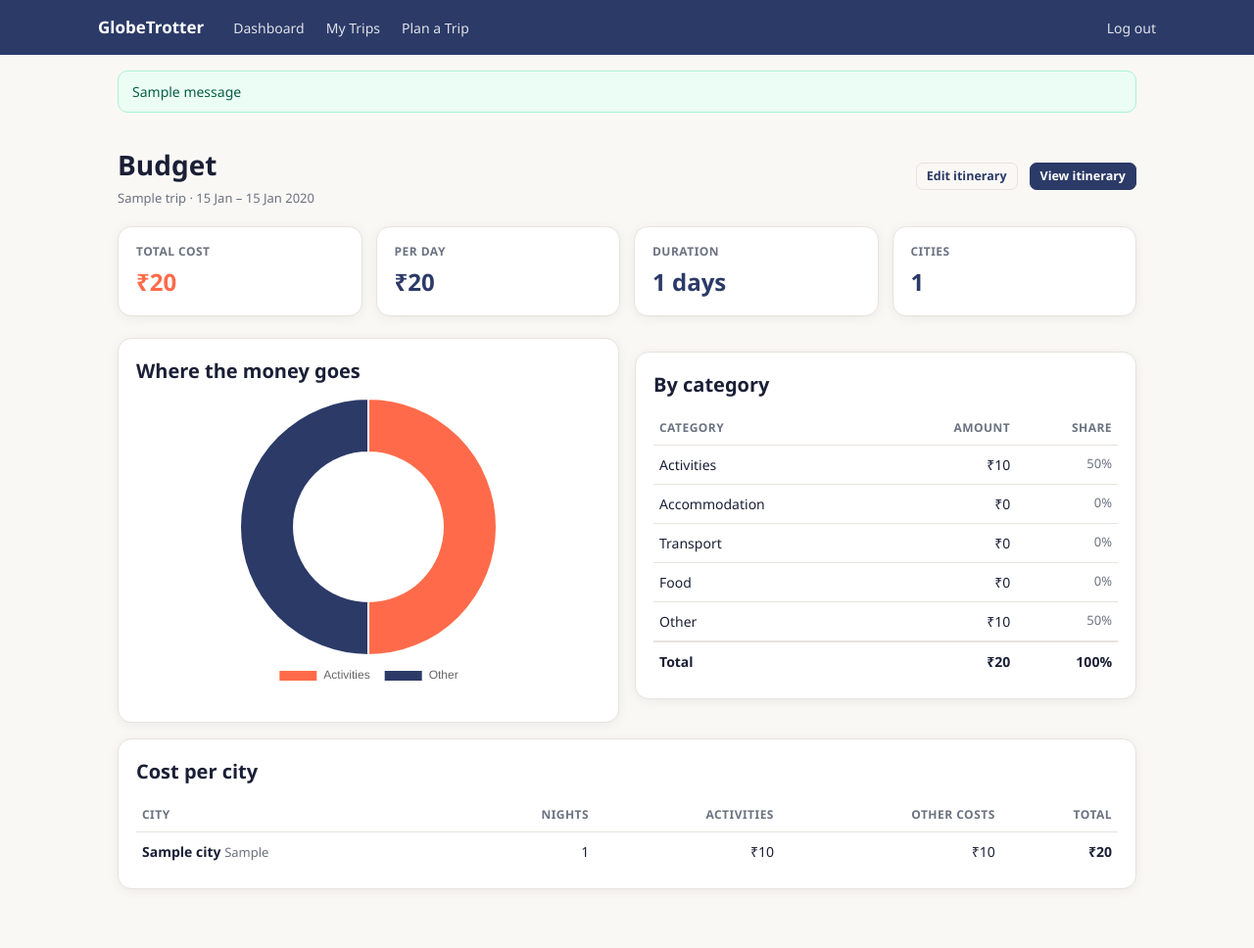
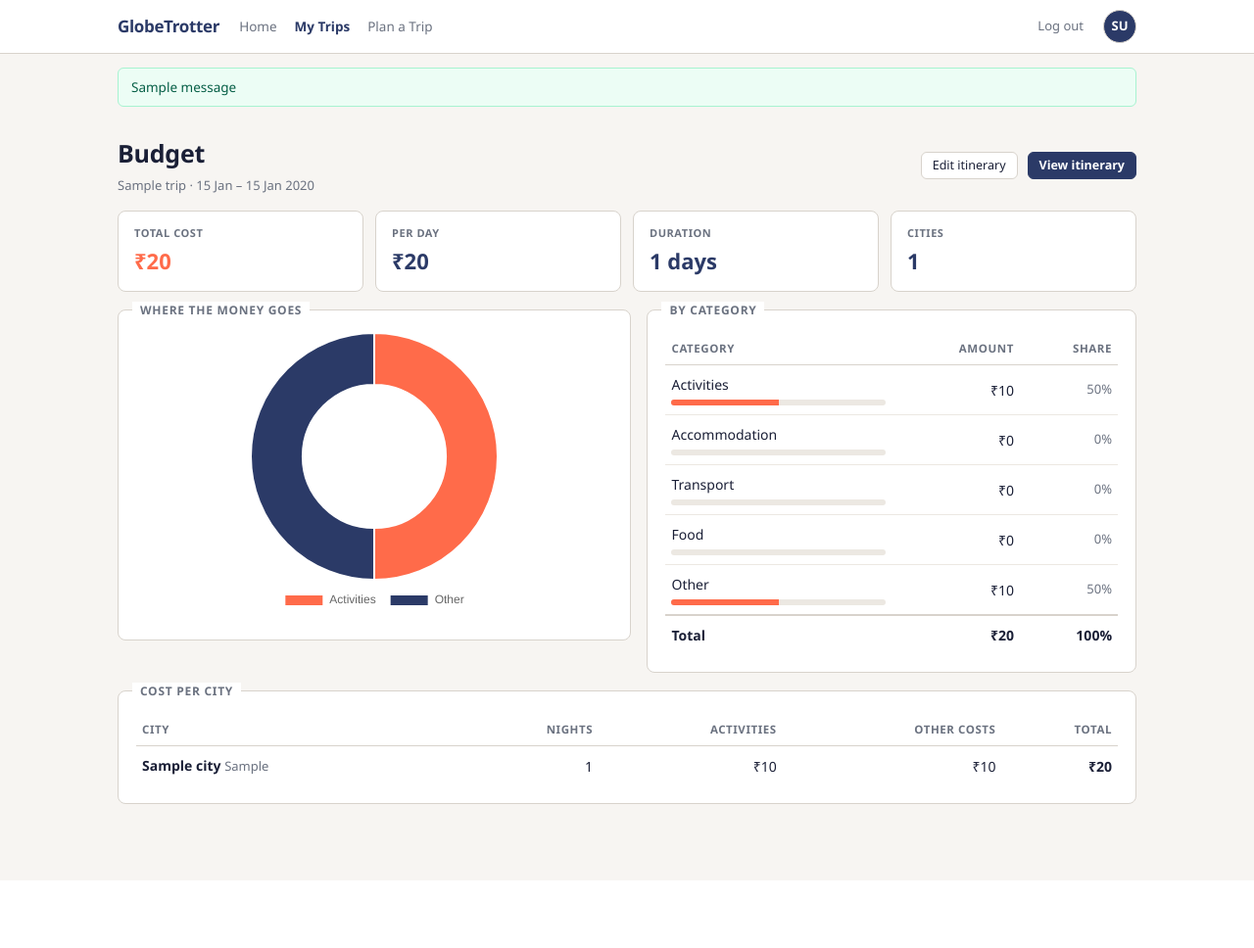
Before and after one commit to Kaustubh-Shekhar/Globe-Trotter-Odoo-2026, a Flask app: page /trips/1/budget in a window 1280 px wide. Shown: the whole page at 98% size. After the commit the page ends 899 px from the top, so only its background shows below. Run offline with Flask 3, Linux system fonts and the light colour scheme; the visitor is signed in with stand-in values (Sample User, id 1); tables that the repository leaves empty hold one stand-in row (values such as "Sample post"); one stand-in notice (Sample message) is shown.

Commit message:
design: wireframe layout system, topbar with avatar, restyle budget page

```diff
--- a/app.py
+++ b/app.py
@@ -1,3 +1,5 @@
+import os
+
 from flask import Flask, render_template
 from extensions import db
 
@@ -34,6 +36,22 @@ register_if_ready("route.itinerary", "itinerary_bp")
 register_if_ready("route.share", "share_bp")
 
 
+@app.context_processor
+def inject_nav_user():
+    """Makes the logged-in user available to every template (base.html avatar)
+    without each blueprint having to pass it in."""
+    from helpers import current_user
+    user = current_user()
+    initials = "?"
+    if user:
+        first = (user.first_name or "")[:1]
+        last = (user.last_name or "")[:1]
+        if last == "-":
+            last = ""
+        initials = (first + last).upper() or "?"
+    return {"nav_user": user, "nav_initials": initials}
+
+
 @app.route("/")
 def home():
     return render_template("auth.html")
@@ -44,4 +62,6 @@ with app.app_context():
 
 
 if __name__ == "__main__":
-    app.run(debug=True)
+    # honours PORT when something else already holds 5000; plain
+    # `python app.py` still comes up on the usual http://127.0.0.1:5000
+    app.run(debug=True, port=int(os.environ.get("PORT", 5000)))
--- a/static/css/style.css
+++ b/static/css/style.css
@@ -1,16 +1,20 @@
-/* GlobeTrotter — global variables + shared components.
-   FROZEN. Page-specific CSS goes in the template's {% block styles %}. */
+/* GlobeTrotter — global design system.
+   Layout language follows the project wireframes: a thin-bordered "GlobeTrotter"
+   top bar with an avatar, fieldset-style section boxes with the label sitting on
+   the border, a search + Group by / Filter / Sort by toolbar on every list
+   screen, and plain boxy cards. */
 
 :root {
-  --bg: #FAF8F5;
+  --bg: #F7F5F2;
   --card: #FFFFFF;
   --primary: #2B3A67;
   --accent: #FF6B4A;
   --text: #1A1F36;
   --muted: #6B7280;
-  --line: #E7E3DD;
-  --radius: 14px;
-  --shadow: 0 2px 12px rgba(0, 0, 0, .06);
+  --line: #D8D3CC;
+  --line-soft: #ECE8E2;
+  --radius: 8px;
+  --shadow: 0 1px 3px rgba(0, 0, 0, .05);
 }
 
 * { box-sizing: border-box; }
@@ -20,68 +24,125 @@ body {
   background: var(--bg);
   color: var(--text);
   font-family: "Segoe UI", system-ui, -apple-system, sans-serif;
-  font-size: 15px;
+  font-size: 14.5px;
   line-height: 1.5;
 }
 
 a { color: var(--primary); text-decoration: none; }
 a:hover { text-decoration: underline; }
 
-h1 { font-size: 28px; margin: 0 0 4px; }
-h2 { font-size: 20px; margin: 0 0 12px; }
-h3 { font-size: 16px; margin: 0 0 8px; }
+h1 { font-size: 25px; margin: 0 0 4px; letter-spacing: -.01em; }
+h2 { font-size: 18px; margin: 0 0 12px; }
+h3 { font-size: 15.5px; margin: 0 0 6px; }
+
+/* ---------- top bar (present on every wireframe screen) ---------- */
+
+.topbar {
+  background: var(--card);
+  border-bottom: 1px solid var(--line);
+}
+
+.topbar-inner {
+  max-width: 1080px;
+  margin: 0 auto;
+  height: 54px;
+  padding: 0 20px;
+  display: flex;
+  align-items: center;
+  gap: 20px;
+}
+
+.topbar .brand {
+  font-size: 17px;
+  font-weight: 700;
+  color: var(--primary);
+  letter-spacing: -.02em;
+}
+.topbar .brand:hover { text-decoration: none; }
+
+.topbar nav { display: flex; gap: 18px; }
+.topbar nav a { color: var(--muted); font-size: 13.5px; font-weight: 500; }
+.topbar nav a:hover { color: var(--primary); text-decoration: none; }
+.topbar nav a.active { color: var(--primary); font-weight: 600; }
+
+.topbar .spacer { flex: 1; }
+
+.avatar {
+  width: 34px; height: 34px;
+  border-radius: 50%;
+  border: 1px solid var(--line);
+  background: var(--primary);
+  color: #fff;
+  display: flex; align-items: center; justify-content: center;
+  font-size: 13px; font-weight: 700;
+  flex: none;
+}
+.avatar:hover { text-decoration: none; color: #fff; }
+
+.avatar-lg {
+  width: 88px; height: 88px;
+  border-radius: 50%;
+  border: 1px solid var(--line);
+  background: var(--line-soft);
+  color: var(--muted);
+  display: flex; align-items: center; justify-content: center;
+  font-size: 12px;
+  margin: 0 auto 18px;
+  overflow: hidden;
+}
+.avatar-lg img { width: 100%; height: 100%; object-fit: cover; }
 
 /* ---------- layout ---------- */
 
-.container {
-  max-width: 1080px;
-  margin: 0 auto;
-  padding: 24px 20px 60px;
+.container { max-width: 1080px; margin: 0 auto; padding: 22px 20px 60px; }
+
+.grid { display: grid; grid-template-columns: repeat(auto-fill, minmax(190px, 1fr)); gap: 14px; }
+.grid-3 { display: grid; grid-template-columns: repeat(auto-fill, minmax(260px, 1fr)); gap: 14px; }
+.two-col { display: grid; grid-template-columns: 1fr 1fr; gap: 12px; }
+@media (max-width: 560px) { .two-col { grid-template-columns: 1fr; } }
+
+.row { display: flex; align-items: center; gap: 10px; flex-wrap: wrap; }
+.spread { display: flex; align-items: center; justify-content: space-between; gap: 12px; flex-wrap: wrap; }
+
+.muted { color: var(--muted); font-size: 13px; }
+.stack > * + * { margin-top: 14px; }
+
+/* ---------- section box (wireframe: label sits on the top border) ---------- */
+
+.section {
+  position: relative;
+  background: var(--card);
+  border: 1px solid var(--line);
+  border-radius: var(--radius);
+  padding: 22px 18px 18px;
+  margin-bottom: 18px;
 }
 
-.grid {
-  display: grid;
-  grid-template-columns: repeat(auto-fill, minmax(260px, 1fr));
-  gap: 16px;
+.section > .section-title {
+  position: absolute;
+  top: -9px;
+  left: 14px;
+  background: var(--card);
+  padding: 0 8px;
+  font-size: 12px;
+  font-weight: 700;
+  text-transform: uppercase;
+  letter-spacing: .06em;
+  color: var(--muted);
 }
 
-.row {
+/* ---------- toolbar: search + Group by / Filter / Sort by ---------- */
+
+.toolbar {
   display: flex;
+  gap: 8px;
   align-items: center;
-  gap: 12px;
-}
-
-.spread {
-  display: flex;
-  align-items: center;
-  justify-content: space-between;
-  gap: 12px;
+  margin-bottom: 16px;
   flex-wrap: wrap;
 }
-
-.muted { color: var(--muted); font-size: 13px; }
-
-/* ---------- nav ---------- */
-
-.nav {
-  background: var(--primary);
-  color: #fff;
-  padding: 0 20px;
-}
-
-.nav-inner {
-  max-width: 1080px;
-  margin: 0 auto;
-  height: 56px;
-  display: flex;
-  align-items: center;
-  gap: 22px;
-}
-
-.nav a { color: #fff; opacity: .85; font-size: 14px; }
-.nav a:hover { opacity: 1; text-decoration: none; }
-.nav .brand { font-weight: 700; font-size: 17px; opacity: 1; margin-right: 8px; }
-.nav .spacer { flex: 1; }
+.toolbar .search { flex: 1; min-width: 200px; }
+.toolbar select.input, .toolbar .btn { width: auto; flex: none; }
+.toolbar select.input { font-size: 13px; padding: 7px 10px; }
 
 /* ---------- card ---------- */
 
@@ -90,12 +151,32 @@ h3 { font-size: 16px; margin: 0 0 8px; }
   border: 1px solid var(--line);
   border-radius: var(--radius);
   box-shadow: var(--shadow);
-  padding: 18px;
+  padding: 16px;
+}
+.card + .card { margin-top: 12px; }
+
+.card-img {
+  width: 100%; height: 120px; object-fit: cover;
+  border-radius: 5px; margin-bottom: 10px; display: block;
+  background: var(--line-soft);
 }
 
-.card + .card { margin-top: 14px; }
-.card-img { width: 100%; height: 140px; object-fit: cover;
-            border-radius: 10px; margin-bottom: 10px; display: block; }
+.tile {
+  background: var(--card);
+  border: 1px solid var(--line);
+  border-radius: var(--radius);
+  overflow: hidden;
+}
+.tile img { width: 100%; height: 104px; object-fit: cover; display: block; background: var(--line-soft); }
+.tile .tile-body { padding: 10px 12px; }
+.tile .tile-body h3 { margin: 0 0 2px; font-size: 14px; }
+
+.placeholder-img {
+  width: 100%; height: 104px;
+  background: linear-gradient(135deg, var(--primary), #4a5b93);
+  display: flex; align-items: center; justify-content: center;
+  color: #fff; font-size: 24px;
+}
 
 /* ---------- buttons ---------- */
 
@@ -104,77 +185,78 @@ h3 { font-size: 16px; margin: 0 0 8px; }
   background: var(--primary);
   color: #fff;
   border: 1px solid var(--primary);
-  border-radius: 9px;
-  padding: 9px 16px;
-  font-size: 14px;
+  border-radius: 6px;
+  padding: 8px 15px;
+  font-size: 13.5px;
   font-weight: 600;
+  font-family: inherit;
   cursor: pointer;
-  text-decoration: none;
   line-height: 1.3;
 }
 .btn:hover { opacity: .9; text-decoration: none; color: #fff; }
 
 .btn-accent { background: var(--accent); border-color: var(--accent); }
 
-.btn-ghost {
-  background: transparent;
-  color: var(--primary);
-  border: 1px solid var(--line);
-}
+.btn-ghost { background: var(--card); color: var(--text); border: 1px solid var(--line); font-weight: 500; }
 .btn-ghost:hover { color: var(--primary); border-color: var(--primary); }
 
-.btn-sm { padding: 5px 10px; font-size: 12.5px; border-radius: 7px; }
+.btn-sm { padding: 5px 11px; font-size: 12.5px; }
+.btn-block { display: block; width: 100%; text-align: center; }
 .btn-danger { background: #DC2626; border-color: #DC2626; }
 
 /* ---------- forms ---------- */
 
 .input, select.input, textarea.input {
   width: 100%;
-  background: #fff;
+  background: var(--card);
   border: 1px solid var(--line);
-  border-radius: 9px;
-  padding: 9px 12px;
+  border-radius: 6px;
+  padding: 8px 11px;
   font-size: 14px;
   font-family: inherit;
   color: var(--text);
 }
-.input:focus { outline: 2px solid rgba(43, 58, 103, .25); border-color: var(--primary); }
+.input::placeholder { color: #A8A29B; }
+.input:focus { outline: none; border-color: var(--primary); box-shadow: 0 0 0 3px rgba(43,58,103,.10); }
+textarea.input { resize: vertical; }
 
-label { display: block; font-size: 13px; font-weight: 600; margin-bottom: 5px; }
+label { display: block; font-size: 12.5px; font-weight: 600; margin-bottom: 4px; color: var(--text); }
 .field { margin-bottom: 12px; }
 
 /* ---------- badge ---------- */
 
 .badge {
   display: inline-block;
-  background: rgba(43, 58, 103, .08);
-  color: var(--primary);
-  border-radius: 999px;
-  padding: 3px 10px;
-  font-size: 12px;
+  background: var(--line-soft);
+  color: var(--muted);
+  border-radius: 4px;
+  padding: 2px 8px;
+  font-size: 11.5px;
   font-weight: 600;
 }
-.badge-accent { background: rgba(255, 107, 74, .12); color: var(--accent); }
+.badge-accent { background: rgba(255,107,74,.12); color: #C2410C; }
+.badge-ok { background: rgba(16,185,129,.12); color: #047857; }
+.badge-live { background: rgba(43,58,103,.10); color: var(--primary); }
 
 /* ---------- flash ---------- */
 
-.flashes { max-width: 1080px; margin: 16px auto 0; padding: 0 20px; }
-
-.flash {
-  border-radius: 10px;
-  padding: 10px 14px;
-  font-size: 14px;
-  margin-bottom: 8px;
-  border: 1px solid;
-}
+.flashes { max-width: 1080px; margin: 14px auto 0; padding: 0 20px; }
+.flash { border-radius: 6px; padding: 9px 13px; font-size: 13.5px; margin-bottom: 7px; border: 1px solid; }
 .flash-success { background: #ECFDF5; border-color: #A7F3D0; color: #065F46; }
 .flash-error   { background: #FEF2F2; border-color: #FECACA; color: #991B1B; }
 .flash-info    { background: #EFF6FF; border-color: #BFDBFE; color: #1E40AF; }
 
-/* ---------- empty state ---------- */
+/* ---------- misc ---------- */
 
-.empty {
-  text-align: center;
-  padding: 40px 20px;
-  color: var(--muted);
+.empty { text-align: center; padding: 34px 20px; color: var(--muted); }
+
+table.data { width: 100%; border-collapse: collapse; font-size: 14px; }
+table.data th {
+  text-align: left; font-size: 11.5px; text-transform: uppercase;
+  letter-spacing: .05em; color: var(--muted); padding: 8px 6px;
+  border-bottom: 1px solid var(--line);
 }
+table.data td { padding: 9px 6px; border-bottom: 1px solid var(--line-soft); }
+table.data tr:last-child td { border-bottom: none; }
+table.data .num { text-align: right; font-variant-numeric: tabular-nums; }
+table.data tfoot td { font-weight: 700; border-top: 2px solid var(--line); }
--- a/templates/base.html
+++ b/templates/base.html
@@ -13,21 +13,24 @@
      BuildError on EVERY page until that blueprint exists, and base.html is
      shared by both of us. Literal paths match the route contract and never
      break mid-build. Use url_for() normally inside page templates. -->
-<nav class="nav">
-    <div class="nav-inner">
+<header class="topbar">
+    <div class="topbar-inner">
         <a class="brand" href="/dashboard">GlobeTrotter</a>
-        {% if session.get('user_id') %}
-            <a href="/dashboard">Dashboard</a>
-            <a href="/trips">My Trips</a>
-            <a href="/trips/new">Plan a Trip</a>
+        {% if nav_user %}
+            <nav>
+                <a href="/dashboard" class="{{ 'active' if active == 'dashboard' }}">Home</a>
+                <a href="/trips" class="{{ 'active' if active == 'trips' }}">My Trips</a>
+                <a href="/trips/new" class="{{ 'active' if active == 'new' }}">Plan a Trip</a>
+            </nav>
             <span class="spacer"></span>
-            <a href="/auth/logout">Log out</a>
+            <a href="/auth/logout" class="muted" style="font-size:13px">Log out</a>
+            <span class="avatar" title="{{ nav_user.first_name }} {{ nav_user.last_name }}">{{ nav_initials }}</span>
         {% else %}
             <span class="spacer"></span>
-            <a href="/">Log in</a>
+            <a href="/" class="muted" style="font-size:13px">Log in</a>
         {% endif %}
     </div>
-</nav>
+</header>
 
 {% with messages = get_flashed_messages(with_categories=true) %}
     {% if messages %}
--- a/templates/budget.html
+++ b/templates/budget.html
@@ -1,34 +1,27 @@
 {% extends "base.html" %}
 {% block title %}Budget — {{ trip.name }}{% endblock %}
+{% set active = 'trips' %}
 
 {% block styles %}
 <style>
-    .stat-row { display: grid; grid-template-columns: repeat(auto-fit, minmax(170px, 1fr)); gap: 14px; margin-bottom: 22px; }
-    .stat { background: var(--card); border: 1px solid var(--line); border-radius: var(--radius);
-            box-shadow: var(--shadow); padding: 16px 18px; }
-    .stat .label { font-size: 12px; text-transform: uppercase; letter-spacing: .04em; color: var(--muted); font-weight: 600; }
-    .stat .value { font-size: 24px; font-weight: 700; margin-top: 4px; color: var(--primary); }
+    .stat-row { display: grid; grid-template-columns: repeat(auto-fit, minmax(150px, 1fr)); gap: 12px; margin-bottom: 18px; }
+    .stat { background: var(--card); border: 1px solid var(--line); border-radius: var(--radius); padding: 14px 16px; }
+    .stat .label { font-size: 11px; text-transform: uppercase; letter-spacing: .05em; color: var(--muted); font-weight: 700; }
+    .stat .value { font-size: 22px; font-weight: 700; margin-top: 3px; color: var(--primary); }
     .stat.accent .value { color: var(--accent); }
 
-    .split { display: grid; grid-template-columns: 1fr 1fr; gap: 16px; align-items: start; }
-    @media (max-width: 780px) { .split { grid-template-columns: 1fr; } }
+    .split { display: grid; grid-template-columns: 1.05fr 1fr; gap: 16px; align-items: start; }
+    @media (max-width: 820px) { .split { grid-template-columns: 1fr; } }
 
-    .chart-wrap { position: relative; height: 300px; }
-
-    table.money { width: 100%; border-collapse: collapse; font-size: 14px; }
-    table.money th { text-align: left; font-size: 12px; text-transform: uppercase;
-                     letter-spacing: .04em; color: var(--muted); padding: 8px 6px;
-                     border-bottom: 1px solid var(--line); }
-    table.money td { padding: 9px 6px; border-bottom: 1px solid var(--line); }
-    table.money tr:last-child td { border-bottom: none; }
-    table.money .num { text-align: right; font-variant-numeric: tabular-nums; }
-    table.money tfoot td { font-weight: 700; border-top: 2px solid var(--line); }
+    .chart-wrap { position: relative; height: 290px; }
+    .bar { height: 6px; background: var(--line-soft); border-radius: 3px; overflow: hidden; margin-top: 5px; }
+    .bar span { display: block; height: 100%; background: var(--accent); }
 </style>
 {% endblock %}
 
 {% block content %}
 
-<div class="spread" style="margin-bottom:18px">
+<div class="spread" style="margin-bottom:16px">
     <div>
         <h1>Budget</h1>
         <p class="muted" style="margin:0">
@@ -65,24 +58,29 @@
 
 <div class="split">
 
-    <div class="card">
-        <h2>Where the money goes</h2>
+    <div class="section">
+        <span class="section-title">Where the money goes</span>
         <div class="chart-wrap">
             <canvas id="budgetChart" data-trip-id="{{ trip.id }}"></canvas>
         </div>
-        <p class="muted" id="chartEmpty" style="text-align:center"></p>
+        <p class="muted" id="chartEmpty" style="text-align:center;margin:6px 0 0"></p>
     </div>
 
-    <div class="card">
-        <h2>By category</h2>
-        <table class="money">
+    <div class="section">
+        <span class="section-title">By category</span>
+        <table class="data">
             <thead>
                 <tr><th>Category</th><th class="num">Amount</th><th class="num">Share</th></tr>
             </thead>
             <tbody>
                 {% for category, amount in by_category.items() %}
                     <tr>
-                        <td>{{ category }}</td>
+                        <td>
+                            {{ category }}
+                            <div class="bar">
+                                <span style="width: {{ (amount / total * 100) if total > 0 else 0 }}%"></span>
+                            </div>
+                        </td>
                         <td class="num">₹{{ "{:,.0f}".format(amount) }}</td>
                         <td class="num muted">
                             {% if total > 0 %}{{ "{:.0f}".format(amount / total * 100) }}%{% else %}—{% endif %}
@@ -98,10 +96,10 @@
 
 </div>
 
-<div class="card" style="margin-top:16px">
-    <h2>Cost per city</h2>
+<div class="section">
+    <span class="section-title">Cost per city</span>
     {% if per_stop %}
-        <table class="money">
+        <table class="data">
             <thead>
                 <tr>
                     <th>City</th><th class="num">Nights</th>
```
